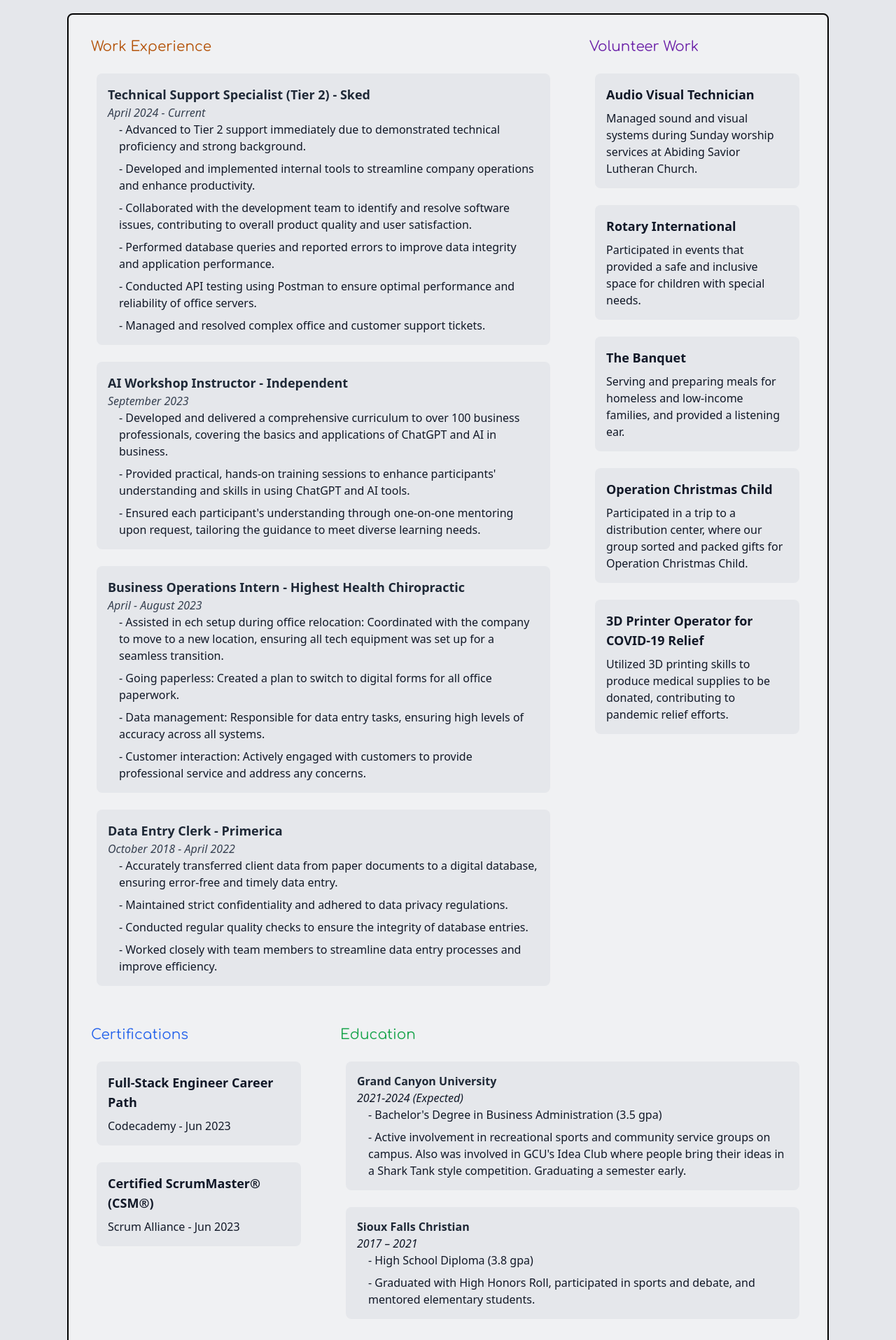
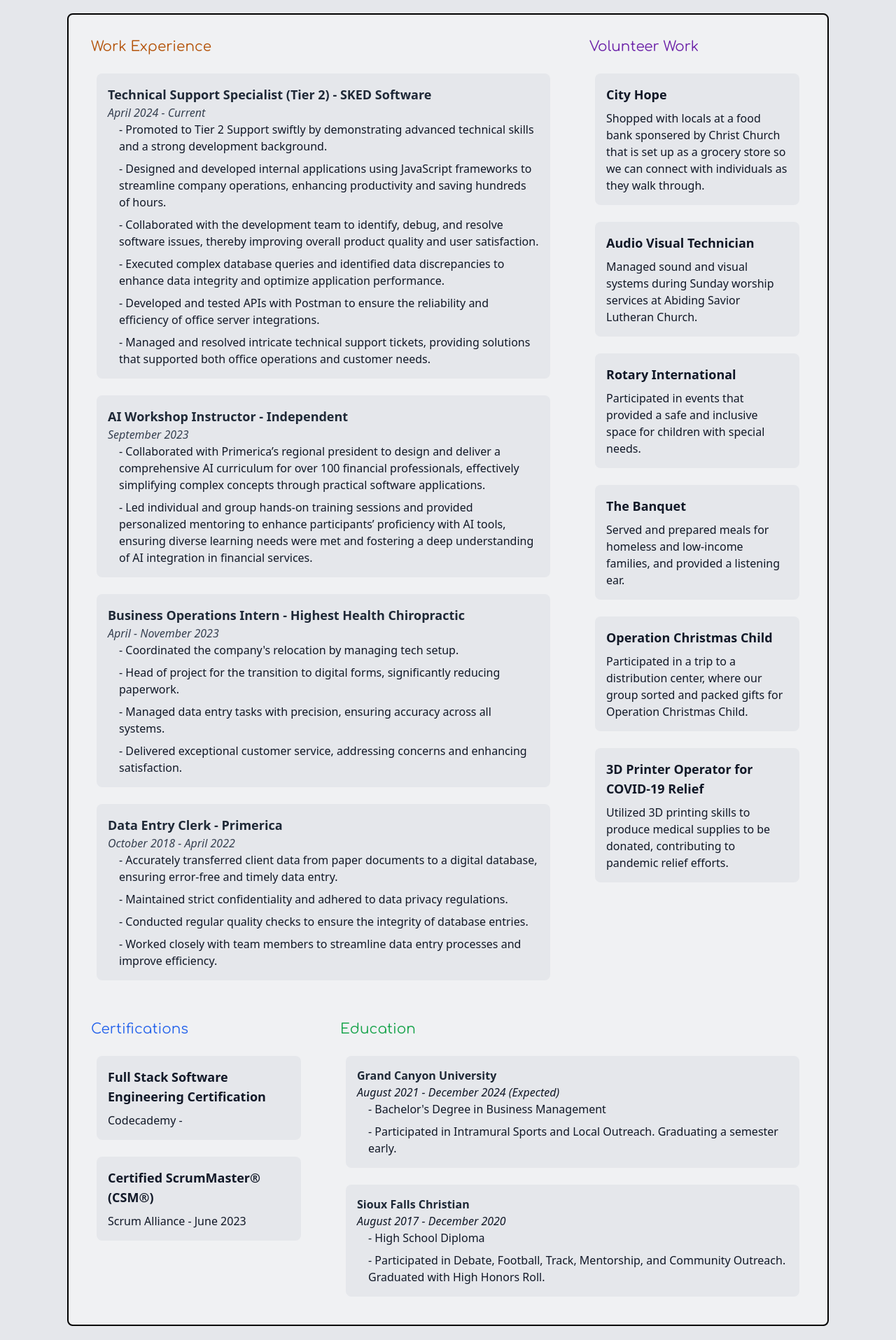
Before and after one commit to dans2177/Portfolio, a React (Create React App) app in the folder portfolio/: page / in a window 1280 px wide. Shown: the part 3200-5115 px from the top of the page at 70% size. Built offline with nearby package versions, Linux system fonts and the light colour scheme; a web font is replaced by a local one.

Commit message:
Update Resume.jsx

```diff
--- a/portfolio/src/components/Resume.jsx
+++ b/portfolio/src/components/Resume.jsx
@@ -3,40 +3,48 @@
 function Resume() {
   const education = [
     {
-      institution: "Grand Canyon University ",
-      degree: "Bachelor's Degree in Business Administration (3.5 gpa)",
-      year: "2021-2024 (Expected)",
+      institution: "Grand Canyon University",
+      degree: "Bachelor's Degree in Business Management",
+      gpa: "3.5 GPA",
+      year: "August 2021 - December 2024 (Expected)",
       details:
-        "Active involvement in recreational sports and community service groups on campus. Also was involved in GCU's Idea Club where people bring their ideas in a Shark Tank style competition. Graduating a semester early.",
+        "Participated in Intramural Sports and Local Outreach. Graduating a semester early.",
     },
     {
-      institution: "Sioux Falls Christian ",
-      degree: "High School Diploma (3.8 gpa)",
-      year: "2017 – 2021",
+      institution: "Sioux Falls Christian",
+      degree: "High School Diploma",
+      gpa: "3.8 GPA",
+      year: "August 2017 - December 2020",
       details:
-        "Graduated with High Honors Roll, participated in sports and debate, and mentored elementary students.",
+        "Participated in Debate, Football, Track, Mentorship, and Community Outreach. Graduated with High Honors Roll.",
     },
   ];
 
   const certifications = [
     {
-      title: "Full-Stack Engineer Career Path",
+      title: "Full Stack Software Engineering Certification",
       issuer: "Codecademy",
-      date: "Jun 2023",
+      dateRange: "November 2022 - June 2023",
     },
     {
       title: "Certified ScrumMaster® (CSM®)",
       issuer: "Scrum Alliance",
-      date: "Jun 2023",
-      validUntil: "Jun 2025",
+      date: "June 2023",
+      validUntil: "June 2025",
       credentialID: "1794821",
     },
   ];
 
   const volunteer = [
     {
-      role: "Audio Visual Technician ",
-      duration: "Jul 2017-22",
+      role: "City Hope",
+      duration: "March 2023 - ...",
+      details:
+        "Shopped with locals at a food bank sponsered by Christ Church that is set up as a grocery store so we can connect with individuals as they walk through.",
+    },
+    {
+      role: "Audio Visual Technician",
+      duration: "July 2017 - 2022",
       details:
         "Managed sound and visual systems during Sunday worship services at Abiding Savior Lutheran Church.",
     },
@@ -48,7 +56,7 @@
     {
       role: "The Banquet",
       details:
-        "Serving and preparing meals for homeless and low-income families, and provided a listening ear.",
+        "Served and prepared meals for homeless and low-income families, and provided a listening ear.",
     },
     {
       role: "Operation Christmas Child",
@@ -64,16 +72,16 @@
 
   const professionalExperience = [
     {
-      role: "Technical Support Specialist (Tier 2) ",
-      company: "Sked",
+      role: "Technical Support Specialist (Tier 2)",
+      company: "SKED Software",
       period: "April 2024 - Current",
       tasks: [
-        "Advanced to Tier 2 support immediately due to demonstrated technical proficiency and strong background.",
-        "Developed and implemented internal tools to streamline company operations and enhance productivity.",
-        "Collaborated with the development team to identify and resolve software issues, contributing to overall product quality and user satisfaction.",
-        "Performed database queries and reported errors to improve data integrity and application performance.",
-        "Conducted API testing using Postman to ensure optimal performance and reliability of office servers.",
-        "Managed and resolved complex office and customer support tickets.",
+        "Promoted to Tier 2 Support swiftly by demonstrating advanced technical skills and a strong development background.",
+        "Designed and developed internal applications using JavaScript frameworks to streamline company operations, enhancing productivity and saving hundreds of hours.",
+        "Collaborated with the development team to identify, debug, and resolve software issues, thereby improving overall product quality and user satisfaction.",
+        "Executed complex database queries and identified data discrepancies to enhance data integrity and optimize application performance.",
+        "Developed and tested APIs with Postman to ensure the reliability and efficiency of office server integrations.",
+        "Managed and resolved intricate technical support tickets, providing solutions that supported both office operations and customer needs.",
       ],
     },
     {
@@ -81,21 +89,19 @@
       company: "Independent",
       period: "September 2023",
       tasks: [
-        "Developed and delivered a comprehensive curriculum to over 100 business professionals, covering the basics and applications of ChatGPT and AI in business.",
-        "Provided practical, hands-on training sessions to enhance participants' understanding and skills in using ChatGPT and AI tools.",
-        "Ensured each participant's understanding through one-on-one mentoring upon request, tailoring the guidance to meet diverse learning needs.",
+        "Collaborated with Primerica’s regional president to design and deliver a comprehensive AI curriculum for over 100 financial professionals, effectively simplifying complex concepts through practical software applications.",
+        "Led individual and group hands-on training sessions and provided personalized mentoring to enhance participants’ proficiency with AI tools, ensuring diverse learning needs were met and fostering a deep understanding of AI integration in financial services.",
       ],
-      // Add more professional experiences as needed
     },
     {
       role: "Business Operations Intern",
       company: "Highest Health Chiropractic",
-      period: "April - August 2023",
+      period: "April - November 2023",
       tasks: [
-        "Assisted in ech setup during office relocation: Coordinated with the company to move to a new location, ensuring all tech equipment was set up for a seamless transition.",
-        "Going paperless: Created a plan to switch to digital forms for all office paperwork.",
-        "Data management: Responsible for data entry tasks, ensuring high levels of accuracy across all systems.",
-        "Customer interaction: Actively engaged with customers to provide professional service and address any concerns.",
+        "Coordinated the company's relocation by managing tech setup.",
+        "Head of project for the transition to digital forms, significantly reducing paperwork.",
+        "Managed data entry tasks with precision, ensuring accuracy across all systems.",
+        "Delivered exceptional customer service, addressing concerns and enhancing satisfaction.",
       ],
     },
     {
@@ -109,7 +115,7 @@
         "Worked closely with team members to streamline data entry processes and improve efficiency.",
       ],
     },
-
+    // Uncomment and update if needed
     // {
     //   role: "Team Member",
     //   company: "GreatLIFE Golf and Fitness",
```
